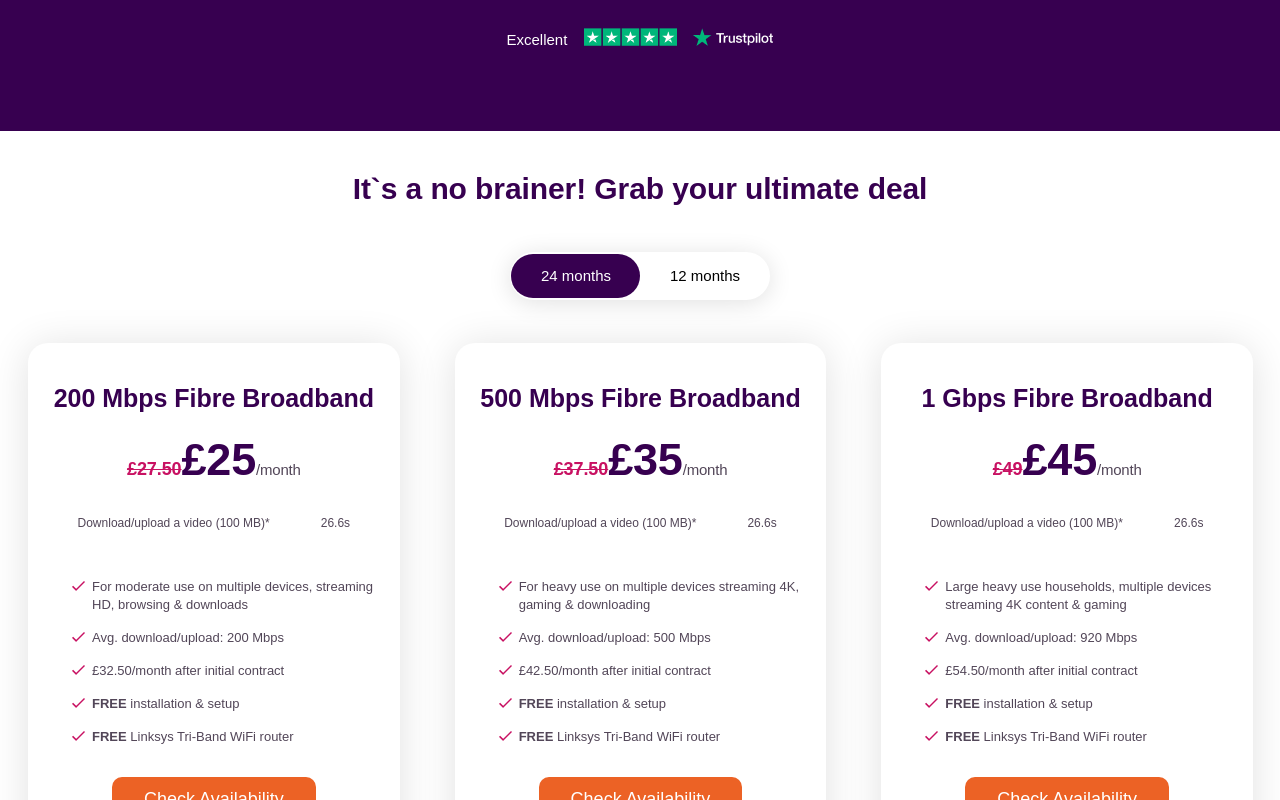
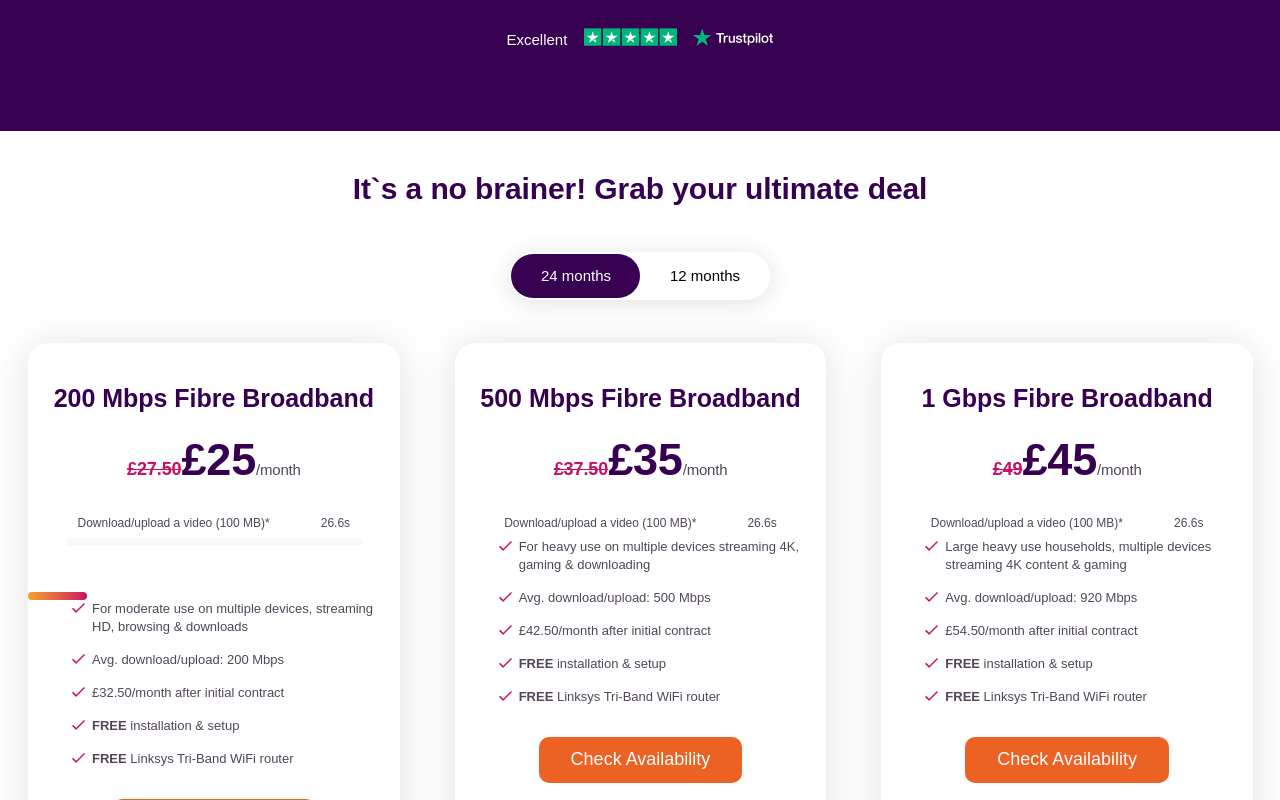
Before and after one commit to chirilscadilo/OSFEI-Project-1, a plain HTML site: page index.html in a window 1280 px wide. Shown: the part 839-1639 px from the top of the page. Drawn offline with Linux system fonts and the light colour scheme.

Commit message:
modified:   css/styles.css 	new file:   icons/download-bar.png 	modified:   index.html

```diff
--- a/css/styles.css
+++ b/css/styles.css
@@ -132,7 +132,7 @@ body{
 }
 
 
-.btn-get button{
+.btn-get{
     min-width: 175px;
     min-height: 46px;
     display: block;
@@ -315,7 +315,7 @@ body{
     align-items: center;
     justify-content: space-between;
     padding: 0 24px;
-    margin-bottom: 46px;
+    margin-bottom: 6px;
 }
 
 .download, .speed{
@@ -325,6 +325,28 @@ body{
     color: #524658;
 }
 
+.download-bar{
+    width: 296px;
+    height: 8px;
+    display: block;
+    margin: 0 auto;
+
+    background: #F8F8F8;
+    border-radius: 4px;
+    margin-bottom: 46px;
+
+}
+
+.progress-download-bar{
+    width: 59px;
+    height: 8px;
+
+    /* Accent Colours/CFL Gradient */
+
+    background: linear-gradient(90deg, #C81162 0%, #CD205D 8.33%, #D22F58 15.62%, #D63D53 26.04%, #DB4C4D 35.94%, #DF5A48 46.35%, #E46843 57.29%, #E8763E 68.23%, #EC8439 76.56%, #F19134 87.5%, #F49E2F 98.96%);
+    border-radius: 4px;
+    transform: matrix(-1, 0, 0, 1, 0, 0);
+}
 .cart-list-one{
     margin: 0 24px 31px 24px;
     margin-bottom: 31px;
--- a/index.html
+++ b/index.html
@@ -57,16 +57,16 @@
             <h1 lang="en" class="main-header">We`re faster and over £500 cheaper than the big guys</h1>
             <p class="special-offer" lang="en">Get 19x the UK average download speed with our 1,000 Mbps limited time offer.</p>
 
-            <div role="presentation" class="input-field">
+            <form class="input-field">
                 <input type="text" id="address-field" placeholder="Check your address" aria-label="Write your address">
                 <button type="submit" aria-label="Submit your address">
                     <img src="./icons/arrow-icon.png" alt="">
                 </button>
-            </div>
+            </form>
 
-            <div role="presentation" class="btn-get">
-                <button type="submit">Get Your Deal</button>
-            </div>
+
+            <button type="submit" class="btn-get">Get Your Deal</button>
+
 
             <div role="presentation" class="reviews">
                 <p class="excelent-white">Excellent</p>
@@ -111,6 +111,11 @@
                     <div class="download-speed" role="presentation">
                         <span class="download">Download/upload a video (100 MB)*</span>
                         <span class="speed">26.6s</span>
+                    </div>
+
+                    <div class="download-bar-container" role="presentation">
+                        <div class="download-bar" role="presentation"></div>
+                        <div class="progress-download-bar" role="presentation"></div>
                     </div>
 
                     <ul class="cart-list-one">
```
Also changed, not shown: icons/download-bar.png (added).
